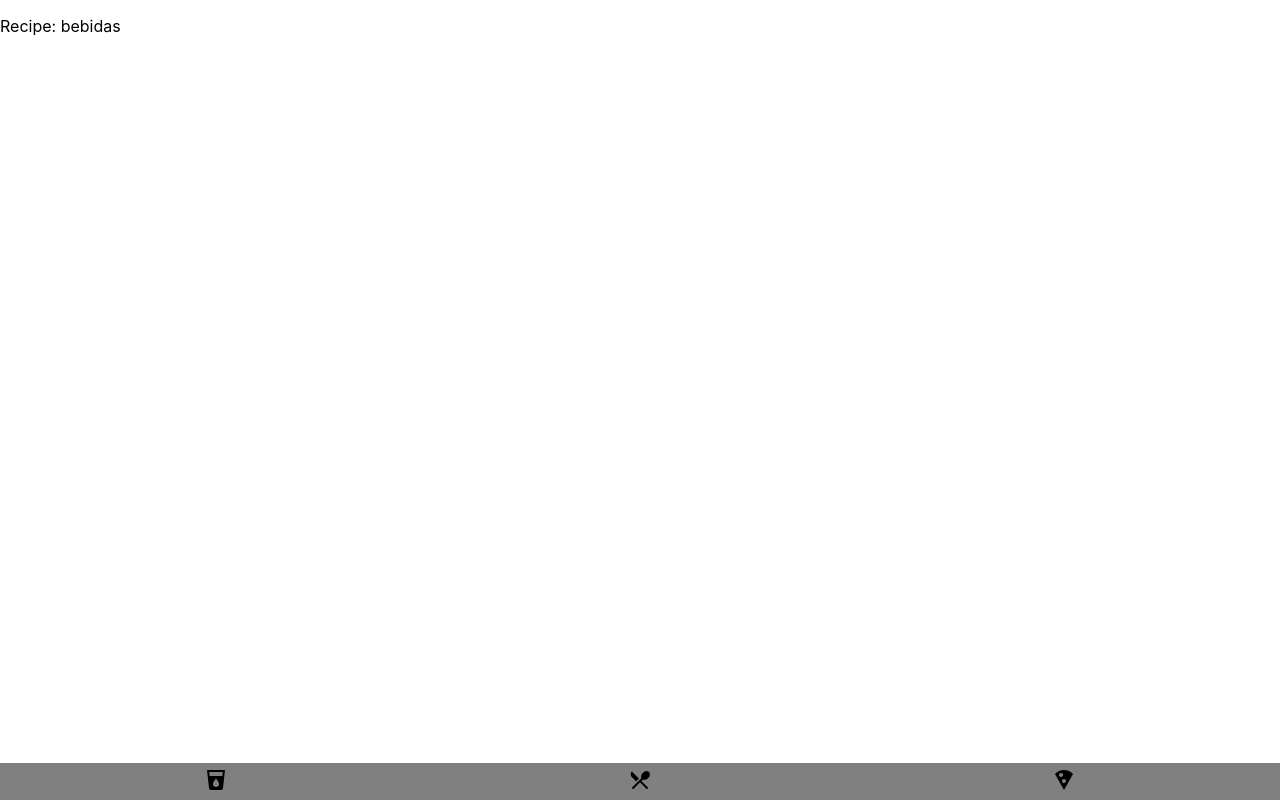
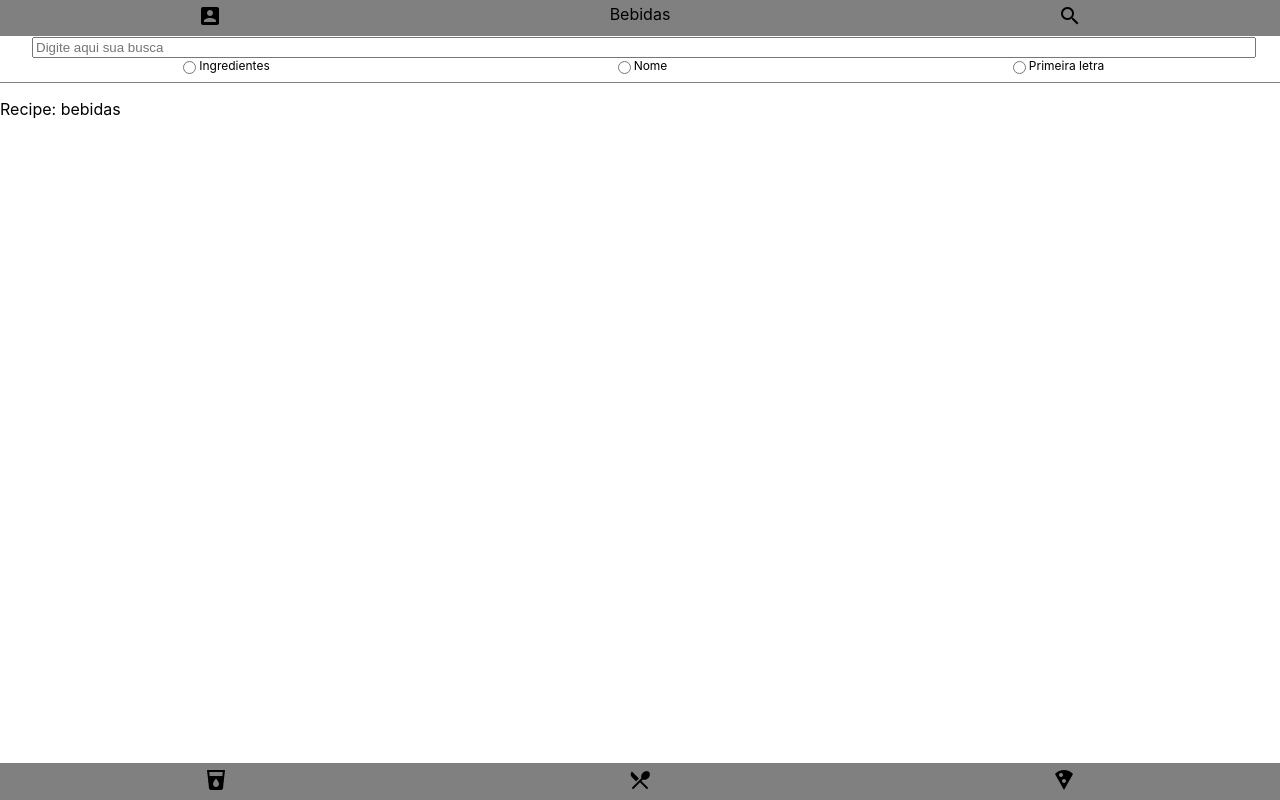
Before and after one commit to tryber/sd-02-block19-recipes-app-4, a React (Create React App) app: page /bebidas in a window 1280 px wide. Built offline with nearby package versions, Linux system fonts and the light colour scheme.

Commit message:
header structure

```diff
--- /dev/null
+++ b/src/components-global/Header.css
@@ -0,0 +1,39 @@
+.header-container {
+  display: flex;
+  flex-direction: row;
+  justify-content: space-around;
+  padding: 0.5vh;
+  background-color: grey;
+}
+
+.header-container>li {
+  list-style: none;
+  text-decoration: none;
+}
+
+.search-bar-container {
+  border-bottom: 1px solid grey;
+  padding-bottom: 0.5em;
+}
+
+.search-bar-container .input-search-container {
+  margin: auto;
+  width: 95%;
+}
+
+.search-bar-container .input-search {
+  width: 100%;
+}
+
+.search-bar-container .form-header-flex {
+  display: flex;
+  justify-content: space-evenly;
+}
+
+.form-header-flex .option-container {
+  width: 30%;
+  display: flex;
+  flex-direction: row;
+  justify-content: center;
+  font-size: 0.75em;
+}
--- /dev/null
+++ b/src/components-global/Header.js
@@ -0,0 +1,39 @@
+import React from 'react';
+import './Header.css';
+
+const SearchField = () => (
+  <div className='search-bar-container'>
+    <div className='input-search-container'>
+      <input placeholder="Digite aqui sua busca" className="input-search" />
+    </div>
+    <form className='form-header-flex'>
+      <div className="option-container">
+        <input type="radio" name="gender" value="ingredients" />
+        <div>Ingredientes</div>
+      </div>
+      <div className="option-container">
+        <input type="radio" name="gender" value="name" />
+        <div>Nome</div>
+      </div>
+      <div className="option-container">
+        <input type="radio" name="gender" value="first" />
+        <div>Primeira letra</div>
+      </div>
+    </form>
+  </div>
+);
+
+const Header = ({ title }) => {
+  return (
+    <div>
+      <nav className='header-container'>
+        <li><span className="material-icons">account_box</span></li>
+        <li>{title}</li>
+        <li><span className="material-icons">search</span></li>
+      </nav>
+      <SearchField />
+    </div>
+  )
+};
+
+export default Header;
--- a/src/pages/Recipes/index.jsx
+++ b/src/pages/Recipes/index.jsx
@@ -1,6 +1,7 @@
 import React, { useContext } from 'react';
 import { useParams } from 'react-router-dom';
 import RecipeAppContext from '../../context/Context';
+import Header from '../../components-global/Header';
 import Footer from '../../components-global/Footer';
 
 const Recipe = () => {
@@ -10,6 +11,8 @@ const Recipe = () => {
 
   return (
     <div>
+      {type === 'comidas' && <Header title='Comidas'/>}
+      {type === 'bebidas' && <Header title='Bebidas'/>}
       <p>Recipe: {type}</p>
       <Footer />
     </div>
```
